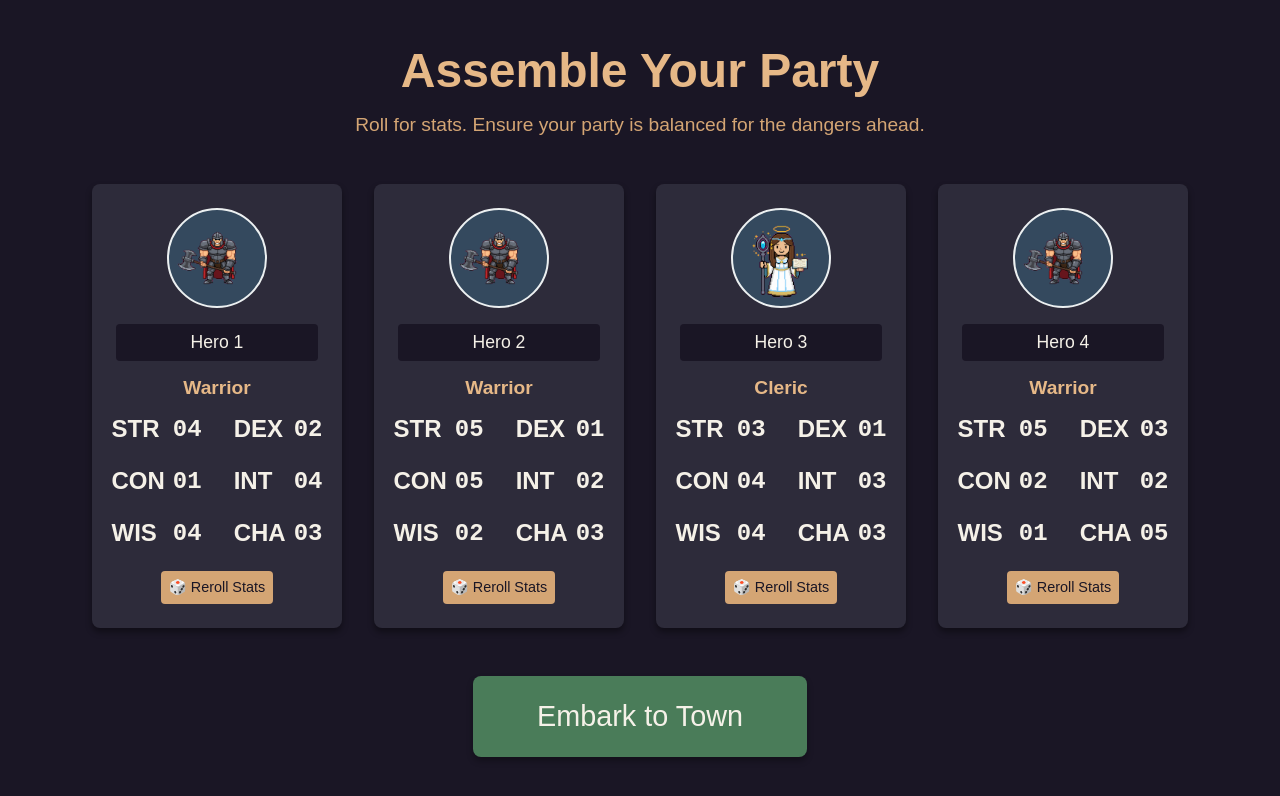
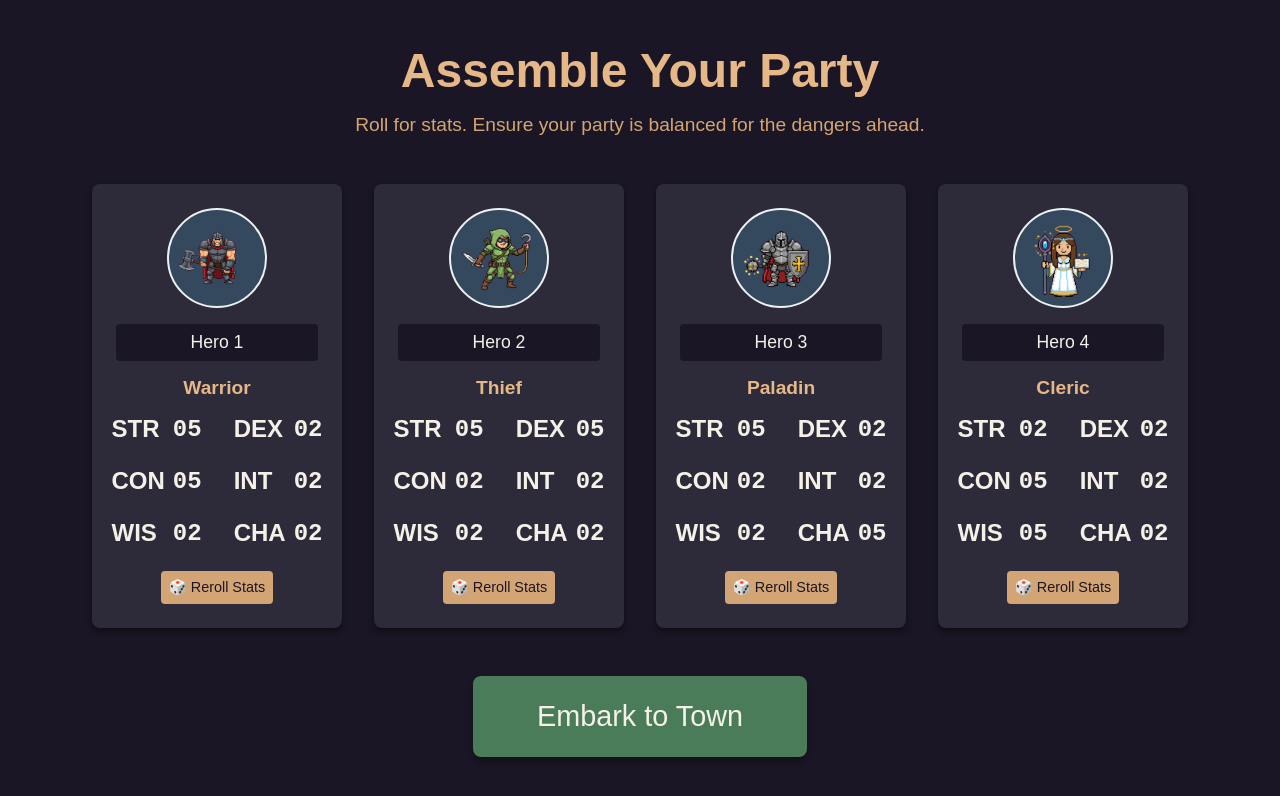
Before and after one commit to wcarson99/adventurers-choice, a React (Vite) app: page / in a window 1280 px wide. Both pictures are taken after a click on the button "New Game". Shown: the top 796 px of the page. Built offline with nearby package versions, Linux system fonts and the light colour scheme.

Commit message:
Start with food and standard characters for testing

```diff
--- a/src/ui/pages/CharacterCreation.tsx
+++ b/src/ui/pages/CharacterCreation.tsx
@@ -2,8 +2,30 @@ import React, { useState, useEffect } from 'react';
 import { useGame, Character, Attributes } from '../../game-engine/GameState';
 import { theme } from '../styles/theme';
 
-// Helper to generate random stats summing to 18, max 5, min 1
-const generateAttributes = (): Attributes => {
+// Deterministic stats for each archetype: Primary 5, Secondary 5, Others 2
+const getDeterministicAttributes = (archetype: string): Attributes => {
+  const base: Attributes = { str: 2, dex: 2, con: 2, int: 2, wis: 2, cha: 2 };
+
+  switch (archetype) {
+    case 'Warrior':
+      return { ...base, str: 5, con: 5 };
+    case 'Thief':
+      return { ...base, dex: 5, str: 5 };
+    case 'Wizard':
+      return { ...base, int: 5, wis: 5 };
+    case 'Cleric':
+      return { ...base, wis: 5, con: 5 };
+    case 'Bard':
+      return { ...base, cha: 5, dex: 5 };
+    case 'Paladin':
+      return { ...base, str: 5, cha: 5 };
+    default:
+      return base;
+  }
+};
+
+// Helper to generate random stats summing to 18, max 5, min 1 (for reroll)
+const generateRandomAttributes = (): Attributes => {
   const attrs: (keyof Attributes)[] = ['str', 'dex', 'con', 'int', 'wis', 'cha'];
   const values: Record<string, number> = { str: 1, dex: 1, con: 1, int: 1, wis: 1, cha: 1 };
   let pointsRemaining = 18 - 6; // Start with 1 in each, distribute remaining 12
@@ -145,18 +167,18 @@ const CharacterCreation: React.FC = () => {
   const { setView, setParty } = useGame();
   const [characters, setCharacters] = useState<Character[]>([]);
 
-  // Initialize characters on mount
+  // Initialize characters on mount with deterministic default party
   useEffect(() => {
-    const initialChars: Character[] = Array.from({ length: 4 }).map((_, i) => {
-      const attrs = generateAttributes();
-      const archetype = getArchetype(attrs);
+    const defaultArchetypes = ['Warrior', 'Thief', 'Paladin', 'Cleric'];
+    const initialChars: Character[] = defaultArchetypes.map((archetype, i) => {
+      const attrs = getDeterministicAttributes(archetype);
       return {
         id: i + 1,
         name: `Hero ${i + 1}`,
         attributes: attrs,
         archetype: archetype,
         gold: 20,
-        food: 0,
+        food: 4, // Start with 4 food per character
         sprite: getSprite(archetype)
       };
     });
@@ -170,7 +192,7 @@ const CharacterCreation: React.FC = () => {
   const handleReroll = (id: number) => {
     setCharacters(prev => prev.map(c => {
       if (c.id !== id) return c;
-      const newAttrs = generateAttributes();
+      const newAttrs = generateRandomAttributes();
       const newArchetype = getArchetype(newAttrs);
       return {
         ...c,
```
